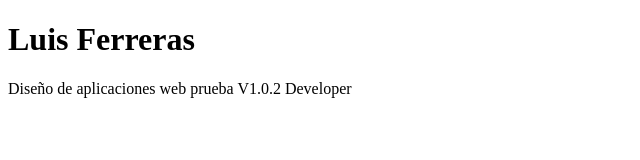
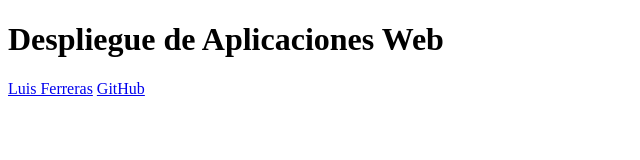
Before and after one commit to LuisFerrGon/208DAWProyectoDAW, a plain HTML site: page indexProyectoDAW.html in a window 1280 px wide. Shown: the whole page, without its empty margins (0-640 px from the left). Drawn offline with Linux system fonts and the light colour scheme.

Commit message:
V1.0.3 -Footer

```diff
--- a/indexProyectoDAW.html
+++ b/indexProyectoDAW.html
@@ -3,12 +3,15 @@
 <html lang="es">
     <head>
         <meta charset="UTF-8">
-        <title>Index</title>
+        <title>Luis Ferreras</title>
     </head>
     <body>
         <header>
-            <h1>Luis Ferreras</h1>
+            <h1>Despliegue de Aplicaciones Web</h1>
         </header>
-        <main>Diseño de aplicaciones web prueba V1.0.2 Developer</main>
+        <footer>
+            <a href="../index.html">Luis Ferreras</a>
+            <a href="https://github.com/LuisFerrGon/208DAWProyectoDAW">GitHub</a>
+        </footer>
     </body>
 </html>
```
Also changed, not shown: nbproject/private/private.xml (added, +7 -0 lines).
